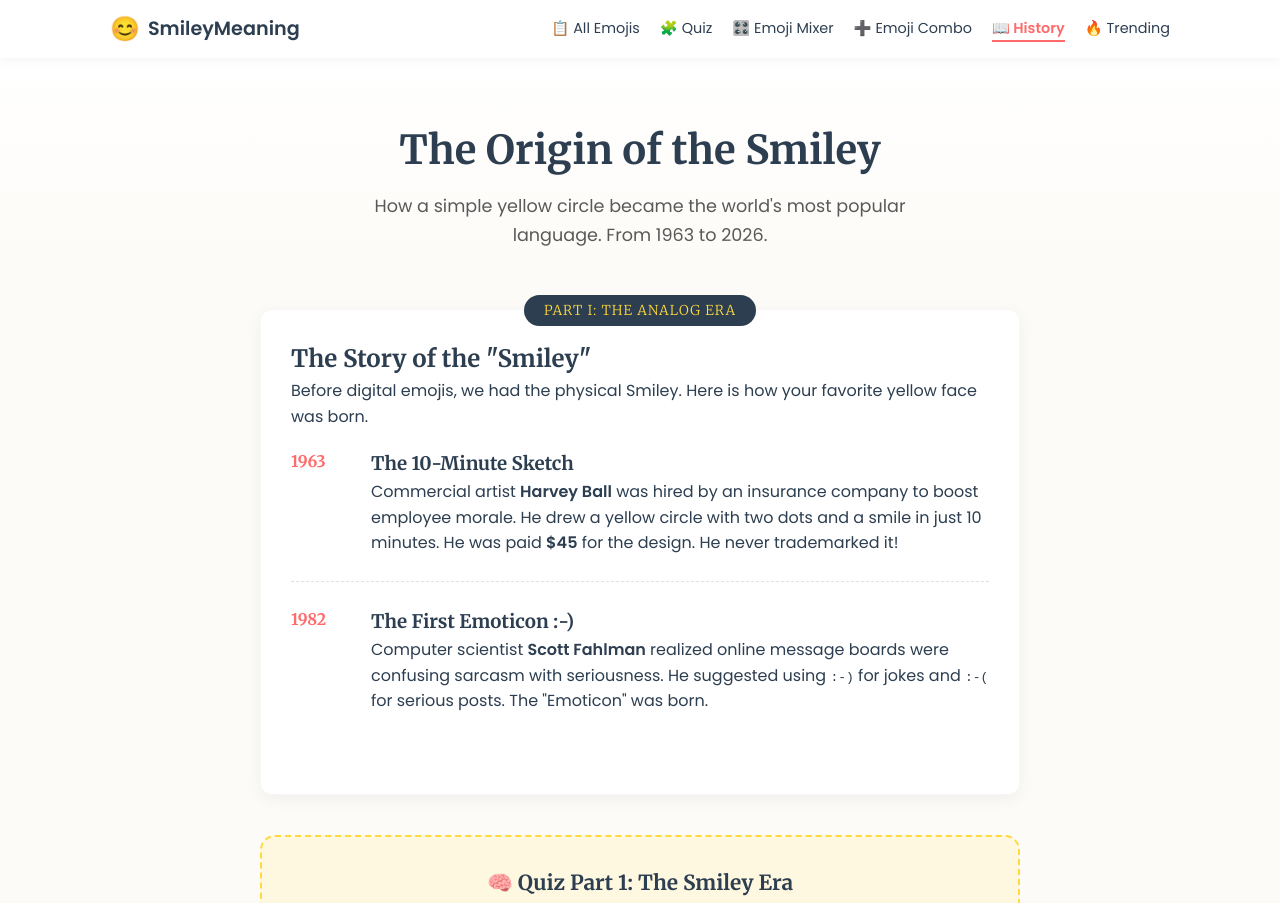
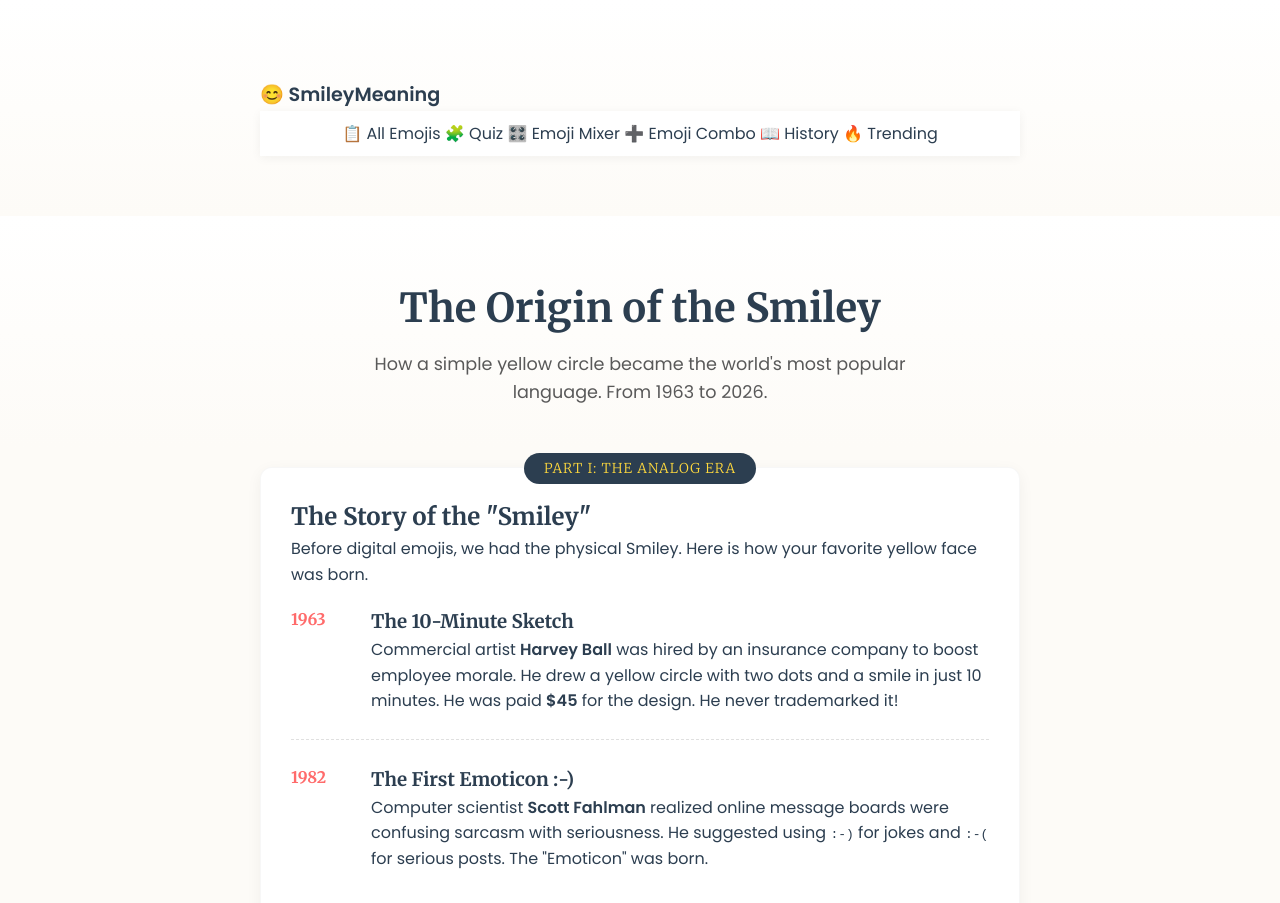
Before and after one commit to raviosa-ui/smile-ui-01, a plain HTML site: page emoji-history/index.html in a window 1280 px wide. Shown: the top 903 px of the page. Drawn offline with Linux system fonts and the light colour scheme.

Commit message:
Update index.html

```diff
--- a/emoji-history/index.html
+++ b/emoji-history/index.html
@@ -198,21 +198,22 @@
 </head>
 <body>
 
-<nav>
-    <div class="nav-container">
-        <a href="/" class="logo">
-            <span style="font-size: 1.5rem;">😊</span> SmileyMeaning
-        </a>
-        <div class="nav-links">
-            <a href="/all-emojis">📋 All Emojis</a>
-            <a href="/quiz">🧩 Quiz</a>
-            <a href="/mixer">🎛️ Emoji Mixer</a>
-            <a href="/combo">➕ Emoji Combo</a>
-            <a href="/emoji-history" class="active-link">📖 History</a>
-            <a href="/trending">🔥 Trending</a>
-        </div>
+<header class="site-header">
+<div class="container">
+    <div class="header-inner">
+    <div class="logo">
+      <a href="/">😊 SmileyMeaning</a>
     </div>
-</nav>
+    <nav class="top-nav">
+      <a href="/all-emojis/">📋 All Emojis</a>
+      <a href="/quiz/">🧩 Quiz</a>
+      <a href="/emoji-mixer/">🎛️ Emoji Mixer</a>
+      <a href="/emoji-combo/">➕ Emoji Combo</a>
+      <a href="/emoji-history/">📖 History</a> <a href="/trending-emojis/">🔥 Trending</a>
+    </nav>
+  </div>
+</div>
+</header>
 
 <header>
     <h1>The Origin of the Smiley</h1>
```
